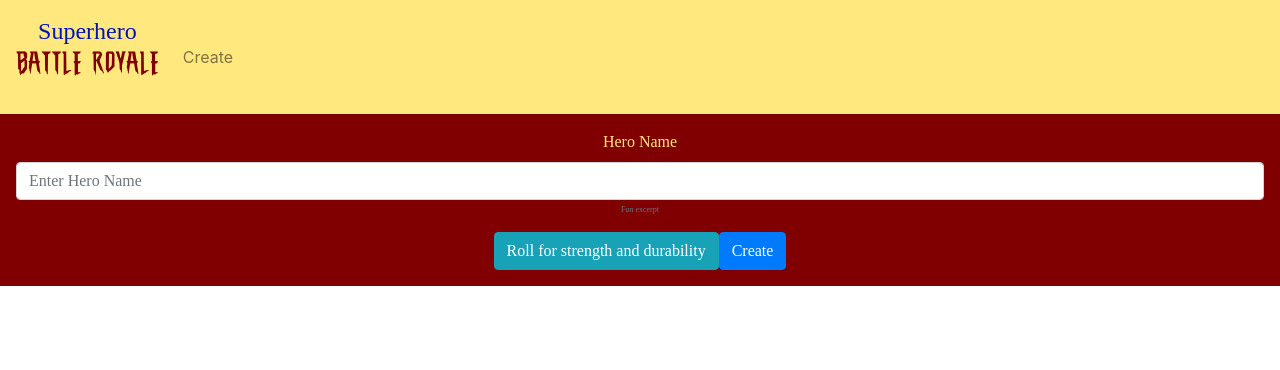
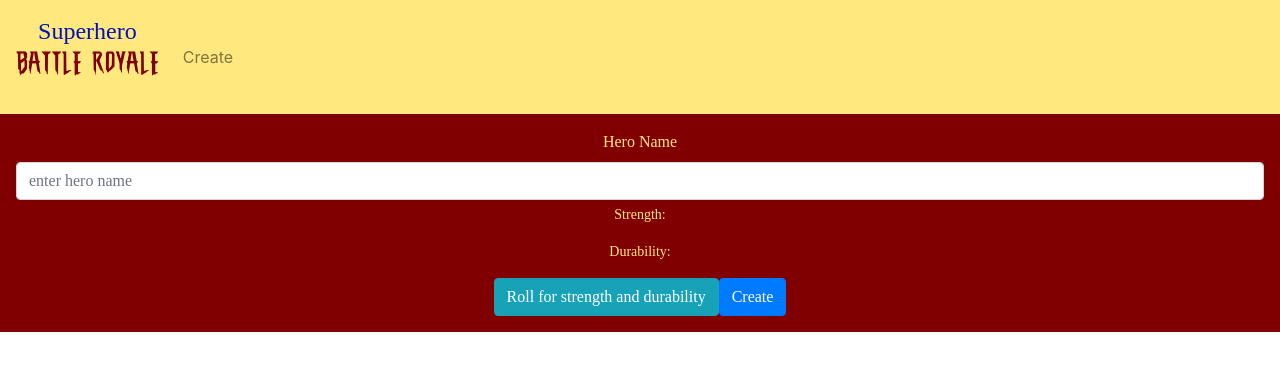
Before and after one commit to MADD-HOUSE/mern-lab-frontend, a React (Create React App) app in the folder mern-lab-front/: page /create in a window 1280 px wide. Shown: the top 370 px of the page. Built offline with nearby package versions, Linux system fonts and the light colour scheme; no server answers; a web font is replaced by a local one.

Commit message:
create hero submission populates

```diff
--- a/mern-lab-front/src/components/create/create.js
+++ b/mern-lab-front/src/components/create/create.js
@@ -9,27 +9,52 @@ class create extends Component {
 			name: '',
 			publisher: 'Custom',
 			strength: null,
-			durability: null
+			durability: null,
+			newHero: {},
 		};
 	}
+	rollStats = () => {
+		const strength = Math.floor(Math.random() * 81 + 20);
+		const durability = Math.floor(Math.random() * 81 + 20);
+		this.setState({ strength, durability });
+	};
+	handleOnChange = (e) => {
+		this.setState({ name: e.target.value });
+	};
+	handleSubmit = (e) => {
+		e.preventDefault();
+		const hero = {
+			durability: this.state.durability,
+			strength: this.state.strength,
+			name: this.state.name,
+			publisher: this.state.publisher,
+		};
+		this.setState({ newHero: hero });
+	};
 	render() {
 		return (
 			<div>
 				<Form className='hero-create-form'>
 					<Form.Group controlId='formBasicEmail'>
 						<Form.Label>Hero Name</Form.Label>
-						<Form.Control type='text' placeholder='Enter Hero Name' />
-						<Form.Text className='text-muted'>Fun excerpt</Form.Text>
+						<Form.Control
+							type='text'
+							placeholder='enter hero name'
+							onChange={this.handleOnChange}
+						/>
+						<Form.Text className='stats'>
+							<p>Strength: {this.state.strength}</p>{' '}
+							<p>Durability: {this.state.durability}</p>
+						</Form.Text>
 					</Form.Group>
 					{/* <Form.Group>
-						<Form.File
-							id='exampleFormControlFile1'
-							label='Example file input'
-						/>
+						<Form.File id='addImage' label='Add hero image here' />
 					</Form.Group> */}
-					<Button variant='info'>Roll for strength and durability</Button>
+					<Button variant='info' onClick={this.rollStats}>
+						Roll for strength and durability
+					</Button>
 
-					<Button variant='primary' type='submit'>
+					<Button variant='primary' type='submit' onClick={this.handleSubmit}>
 						Create
 					</Button>
 				</Form>
```
Also changed, not shown: mern-lab-front/src/components/heroList/heroList.css (+5 -6 lines).
